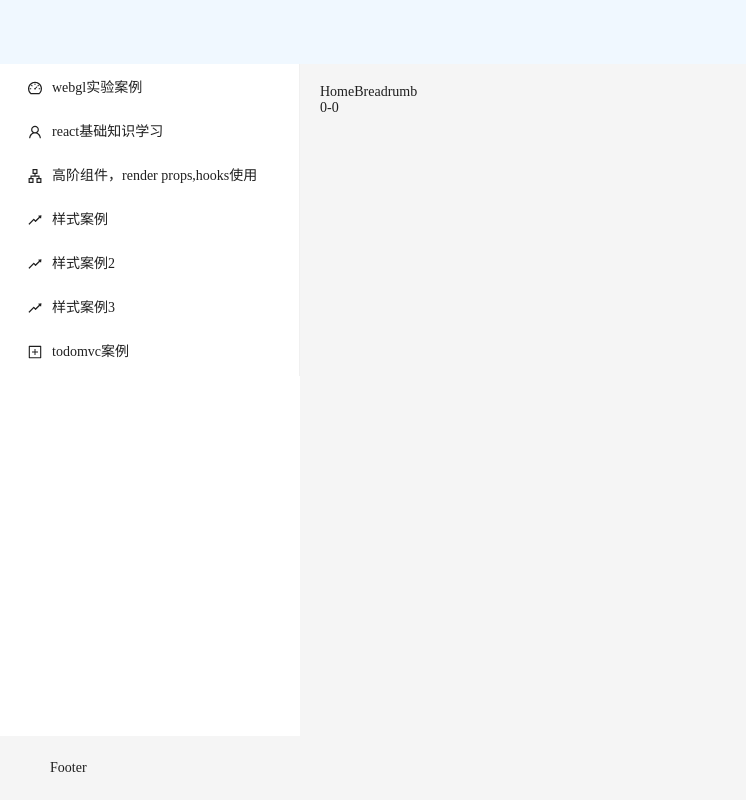
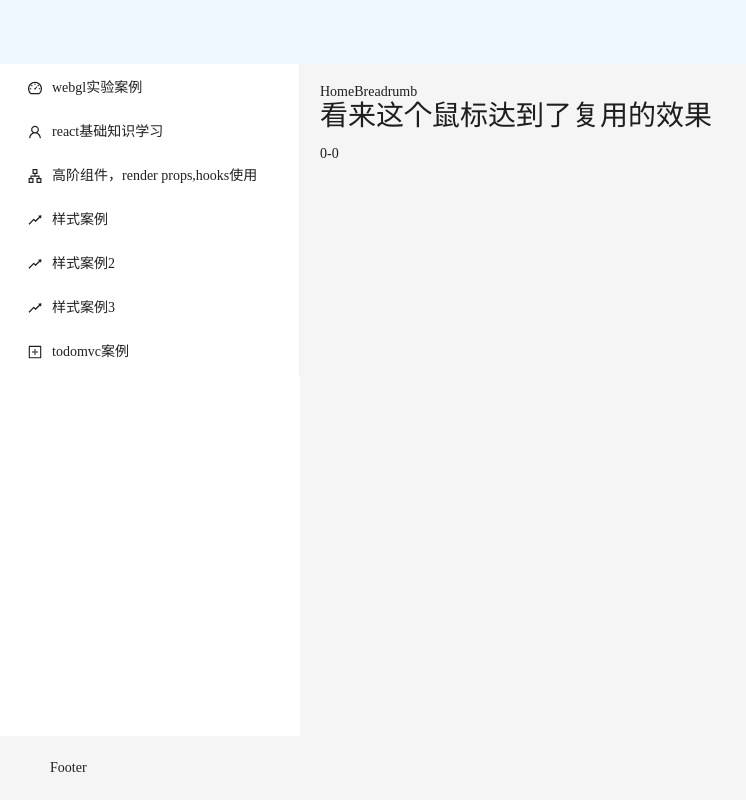
Before and after one commit to bigdataOrfrontEnd/qiankun-test2, a React (Create React App) app: page /setting in a window 1280 px wide. Shown: the whole page, without its empty margins (0-746 px from the left). Built offline with nearby package versions, Linux system fonts and the light colour scheme.

Commit message:
renderprops第二种写法

```diff
--- a/src/pages/setting/rende.js
+++ b/src/pages/setting/rende.js
@@ -4,7 +4,7 @@ export default class RenderProps extends Component {
   render() {
     return (
       <div>
-        <All>{(t) => <B s={t}></B>}</All>
+        <All render={(rr) => <A m={rr} />} />
       </div>
     );
   }
@@ -23,7 +23,13 @@ class B extends Component {
 // 组件2
 class A extends Component {
   render() {
-    return <div>4444</div>;
+    const { x, y } = this.props.m;
+    return (
+      <div>
+        <h1>看来这个鼠标达到了复用的效果</h1>
+        {x}-{y}
+      </div>
+    );
   }
 }
 //只写逻辑
@@ -45,6 +51,6 @@ class All extends Component {
     window.removeEventListener("mousemove", this.mouse);
   }
   render() {
-    return this.props.children(this.state);
+    return this.props.render(this.state);
   }
 }
```
